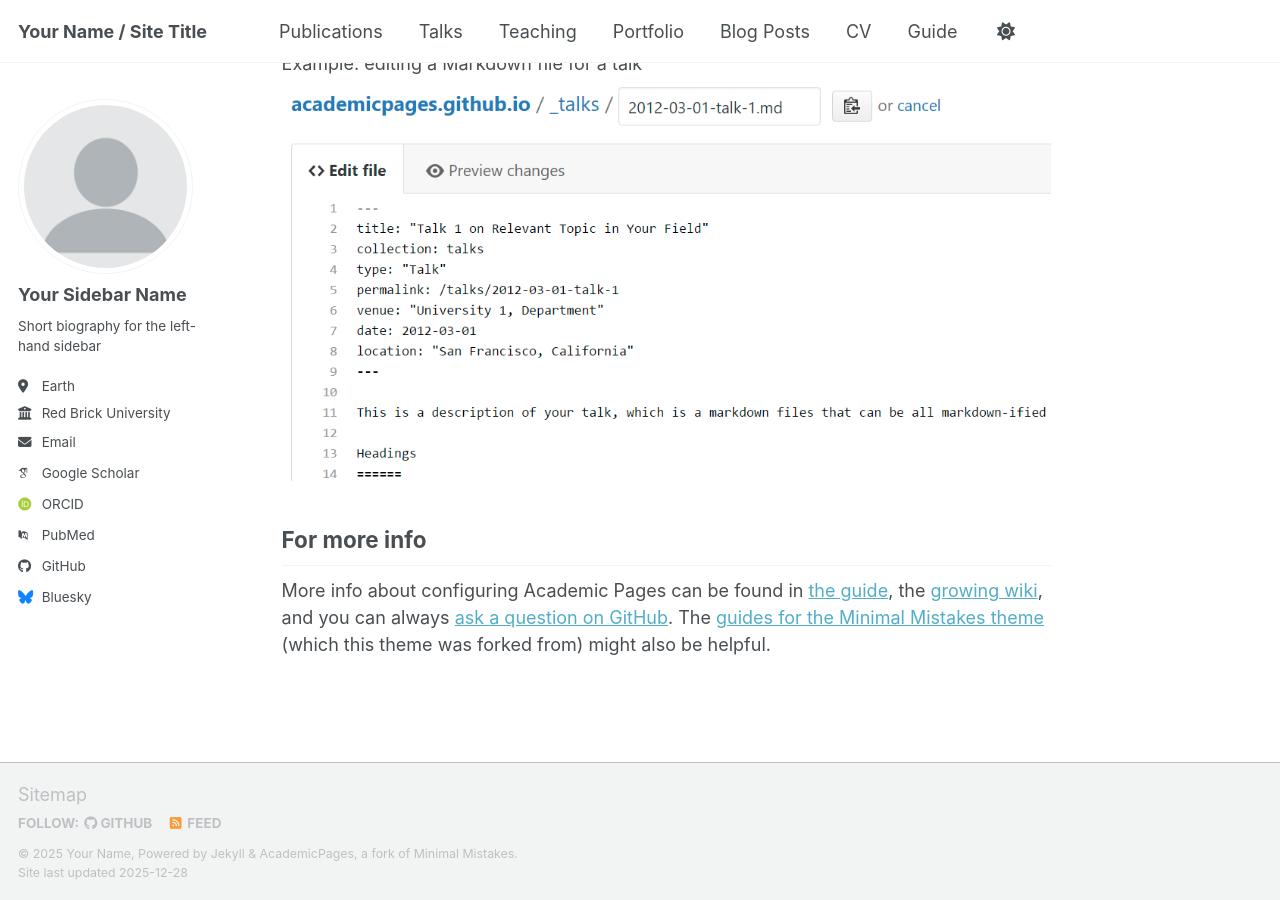
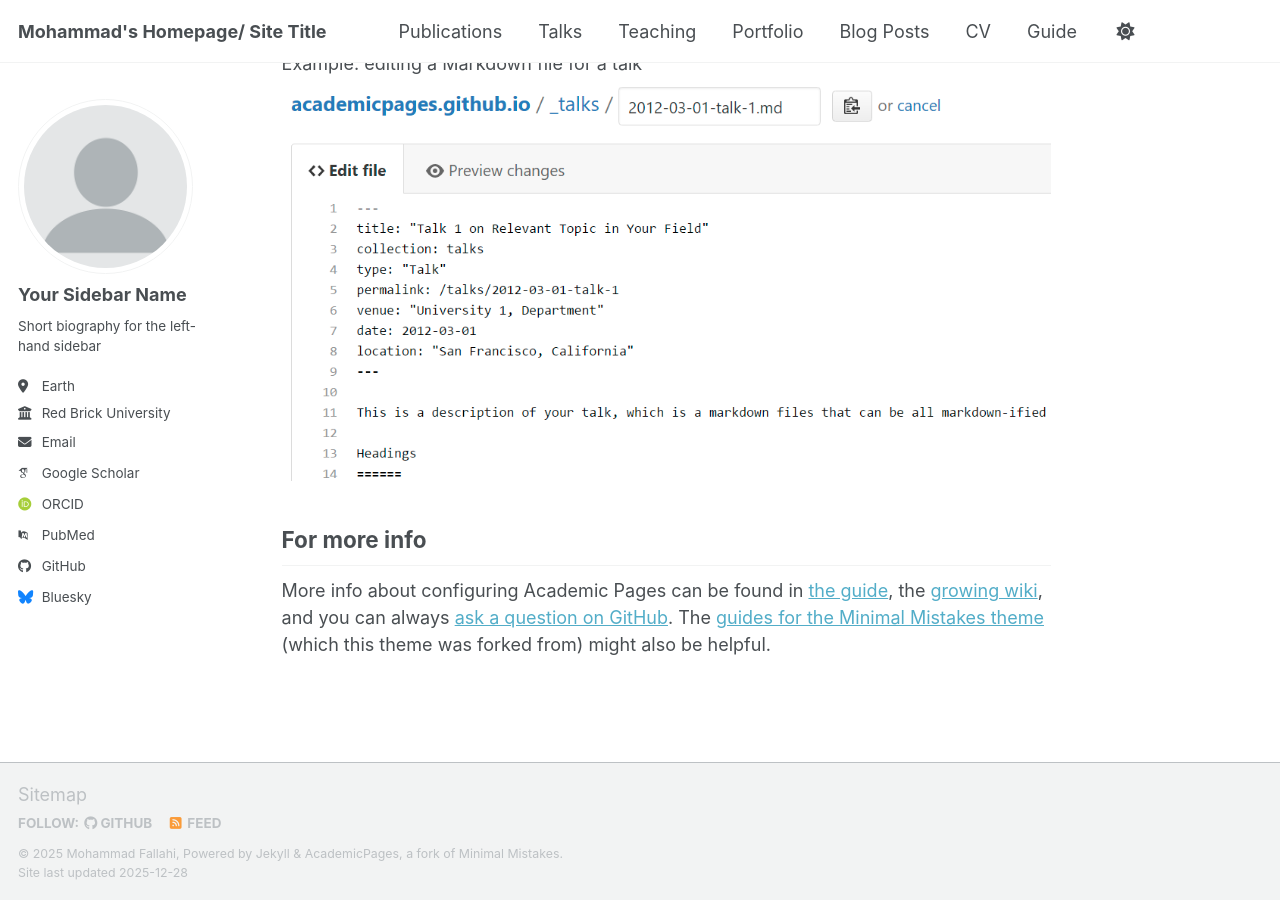
Before and after one commit to mamdiz/mohammad-fallahi.github.io, a Jekyll site: the page built from _pages/about.md, in a window 1280 px wide and 900 px high, scrolled down 2718 px. Built offline with Jekyll 4.4.1, drawn with Linux system fonts in a browser that asks for light colours; some web fonts are replaced; a script bundle is joined from its source files by our own code; library files that are not in the unit come from our copies.

Commit message:
Update _config.yml

```diff
--- a/_config.yml
+++ b/_config.yml
@@ -9,10 +9,10 @@
 # Basic Site Settings
 locale                   : "en-US"
 site_theme               : "default" # the available themes options are "default", "air", "sunrise", "mint", "dirt" and "contrast"
-title                    : "Your Name / Site Title"
+title                    : "Mohammad's Homepage/ Site Title"
 title_separator          : "-"
-name                     : &name "Your Name"
-description              : &description "Your Name's academic portfolio"   # Update this with a general description of your site, this is the default if not overridden by a page
+name                     : &name "Mohammad Fallahi"
+description              : &description "Business Intelligence Analyst"   # Update this with a general description of your site, this is the default if not overridden by a page
 url                      : https://academicpages.github.io # The base hostname & protocol for your site e.g. "https://[your GitHub username].github.io",
                                                            # or if you already have some other page hosted on Github then use "https://[your GitHub username].github.io/[Your Repo Name]"
 baseurl                  : "" # the subpath of your site, e.g. "/blog"
```
